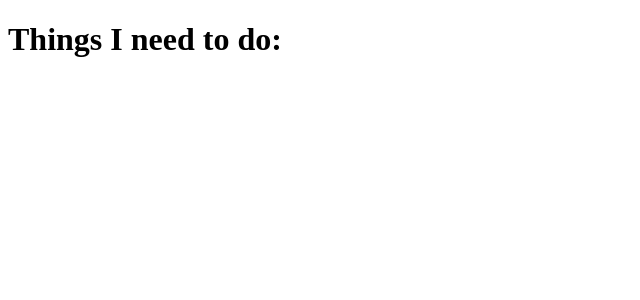
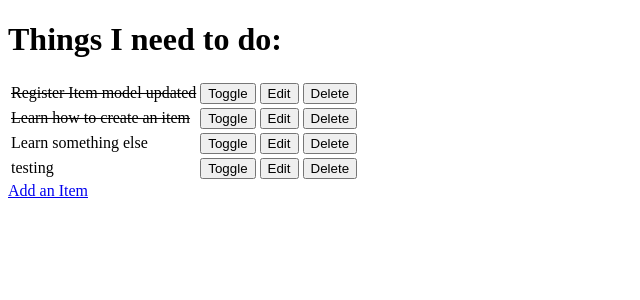
Before and after one commit to kreilly86/fsf-hello-django, a Django app: page / in a window 1280 px wide. Shown: the top 300 px of the page, without its empty margins (0-640 px from the left). Run offline with Django 3.2, Linux system fonts and the light colour scheme; data comes from the database, SQL or seed files in the repository; both versions use the stored data as it was after the commit.

Commit message:
Complete CRUD functionality

```diff
--- a/django_todo/urls.py
+++ b/django_todo/urls.py
@@ -15,9 +15,13 @@ Including another URLconf
 """
 from django.contrib import admin
 from django.urls import path
-from todo.views import get_todo_list
+from todo import views
 
 urlpatterns = [
     path('admin/', admin.site.urls),
-    path('', get_todo_list, name='get_todo_list')
+    path('', views.get_todo_list, name='get_todo_list'),
+    path('add', views.add_item, name='add'),
+    path('edit/<item_id>', views.edit_item, name='edit'),
+    path('toggle/<item_id>', views.toggle_item, name='toggle'),
+    path('delete/<item_id>', views.delete_item, name='delete'),
 ]
--- a/todo/models.py
+++ b/todo/models.py
@@ -1,6 +1,8 @@
 from django.db import models
 
 # Create your models here.
+
+
 class Item(models.Model):
     name = models.CharField(max_length=50, null=False, blank=False)
     done = models.BooleanField(null=False, blank=False, default=False)
--- a/todo/templates/todo/todo_list.html
+++ b/todo/templates/todo/todo_list.html
@@ -3,10 +3,39 @@
 <head>
     <meta charset="UTF-8">
     <meta http-equiv="X-UA-Compatible" content="IE=edge">
-    <meta name="viewport" content="width=<h1>>, initial-scale=1.0">
+    <meta name="viewport" content="width=device-width, initial-scale=1.0">
     <title>Document</title>
 </head>
 <body>
     <h1>Things I need to do:</h1>
+    <table>
+        {% for item in items %}
+            <tr>
+                {% if item.done %}
+                    <td><strike>{{ item.name }}</strike></td>
+                {% else %}
+                    <td>{{ item.name }}</td>
+                {% endif %}
+                <td>
+                   <a href="/toggle/{{ item.id }}">
+                       <button>Toggle</button>
+                   </a>
+                </td>
+                <td>
+                    <a href="/edit/{{ item.id }}">
+                        <button>Edit</button>
+                    </a>
+                 </td>
+                 <td>
+                    <a href="/delete/{{ item.id }}">
+                        <button>Delete</button>
+                    </a>
+                 </td>
+            </tr>
+        {% empty %}
+        <tr><td>You have nothing to do.</td></tr>
+        {% endfor %}
+    </table>
+    <a href="/add">Add an Item</a>
 </body>
 </html>
--- a/todo/views.py
+++ b/todo/views.py
@@ -1,5 +1,50 @@
-from django.shortcuts import render
+from django.shortcuts import render, redirect, get_object_or_404
+from .models import Item
+from .forms import ItemForm
 
-# Create your views here.
+
 def get_todo_list(request):
-    return render(request, 'todo/todo_list.html')
+    items = Item.objects.all()
+    context = {
+        'items': items
+    }
+    return render(request, 'todo/todo_list.html', context)
+
+
+def add_item(request):
+    if request.method == 'POST':
+        form = ItemForm(request.POST)
+        if form.is_valid():
+            form.save()
+            return redirect('get_todo_list')
+    form = ItemForm()
+    context = {
+        'form': form
+    }
+    return render(request, 'todo/add_item.html', context)
+
+def edit_item(request, item_id):
+    item = get_object_or_404(Item, id=item_id)
+    if request.method == 'POST':
+        form = ItemForm(request.POST, instance=item)
+        if form.is_valid():
+            form.save()
+            return redirect('get_todo_list')
+    form = ItemForm(instance=item)
+    context = {
+        'form': form
+    }
+    return render(request, 'todo/edit_item.html', context)
+
+
+def toggle_item(request, item_id):
+    item = get_object_or_404(Item, id=item_id)
+    item.done = not item.done
+    item.save()
+    return redirect('get_todo_list')
+
+
+def delete_item(request, item_id):
+    item = get_object_or_404(Item, id=item_id)
+    item.delete()
+    return redirect('get_todo_list')
```
Also changed, not shown: todo/forms.py (added, +8 -0 lines), todo/templates/todo/add_item.html (added, +22 -0 lines), todo/templates/todo/edit_item.html (added, +22 -0 lines), db.sqlite3, todo/admin.py (line endings or trailing spaces).
